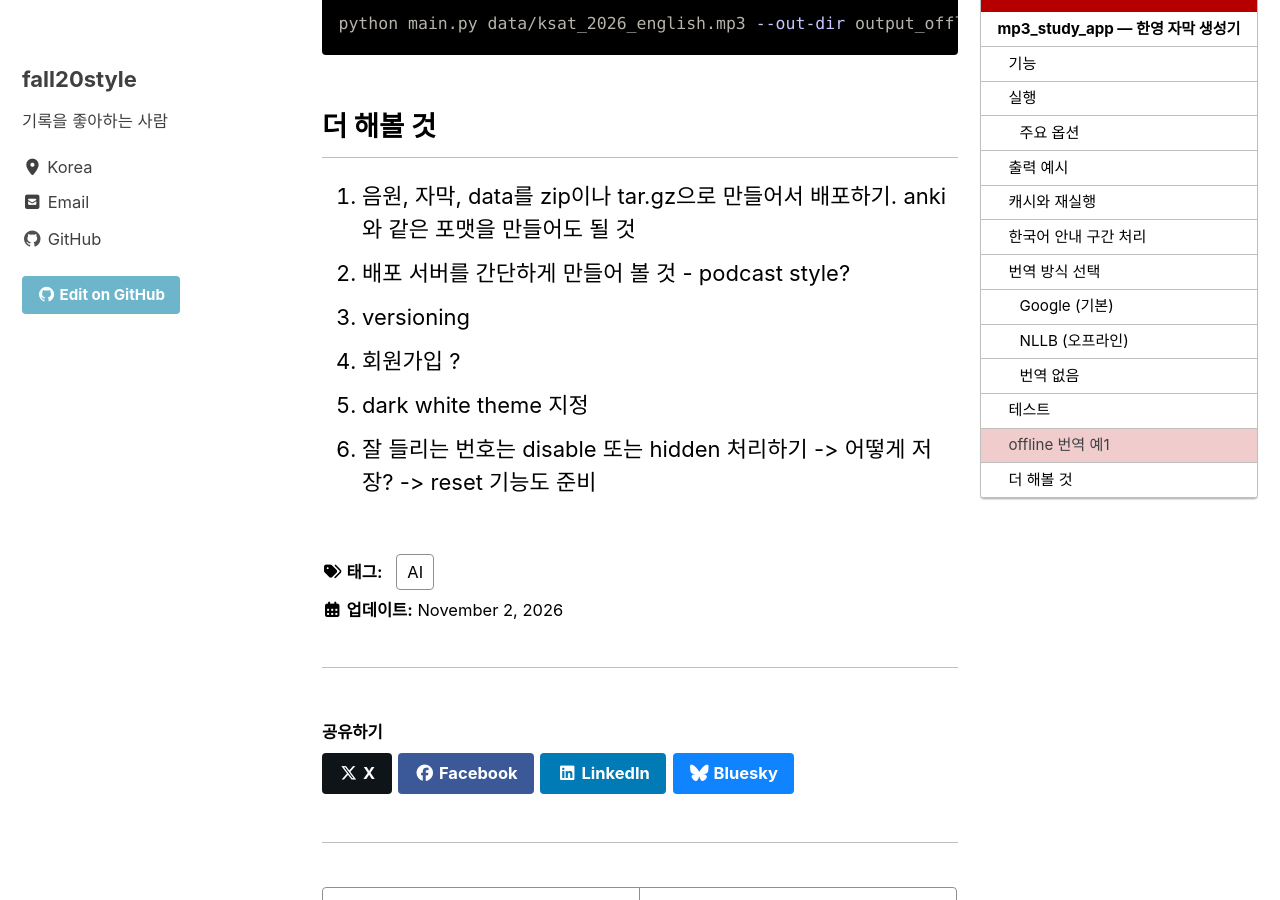
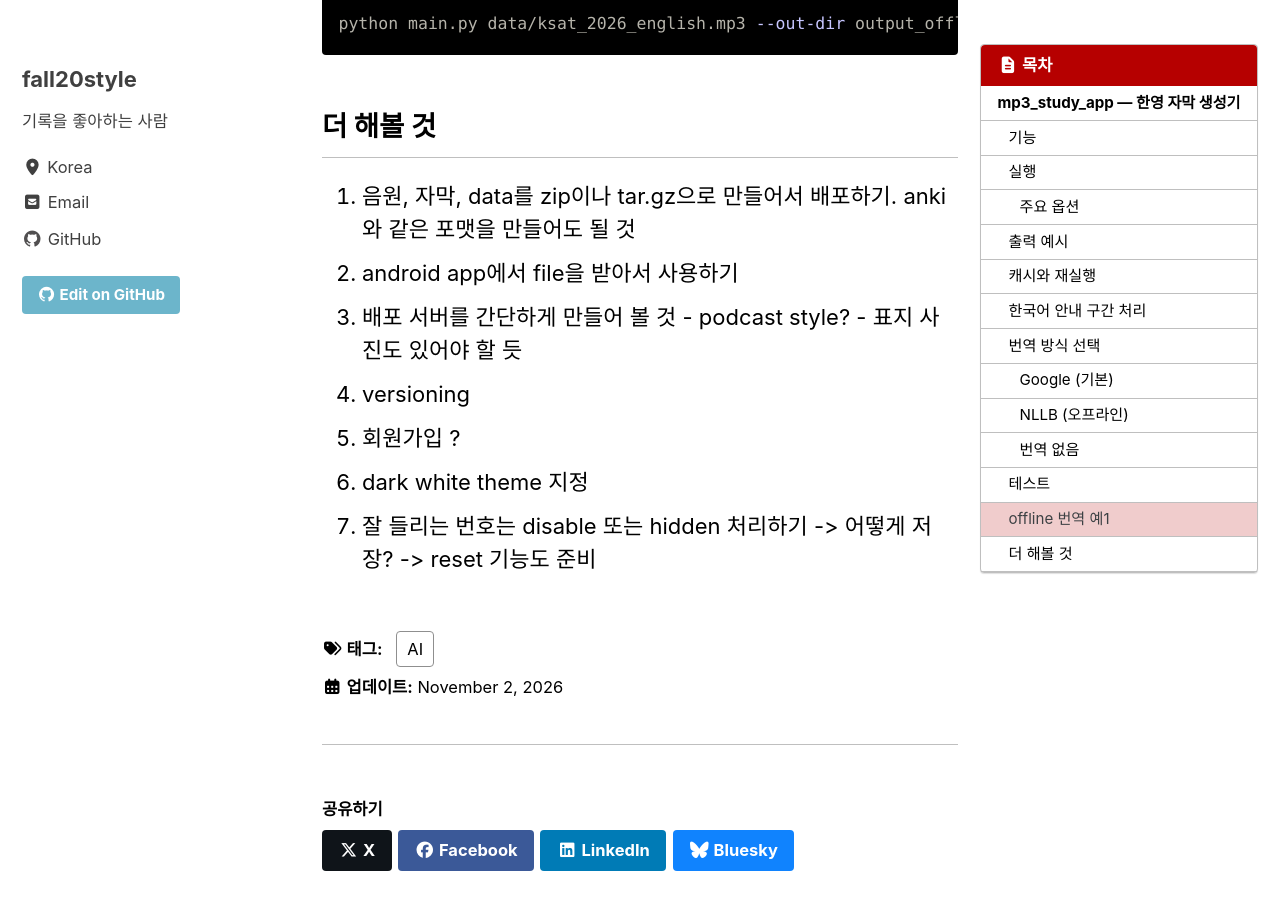
Before and after one commit to fall20style/fall20style.github.io, a Jekyll site: the page built from _posts/2026-11-02-mp3-ai-app.md, in a window 1280 px wide and 900 px high, scrolled down 7052 px. Built offline with Jekyll 4.4.1, drawn with Linux system fonts in a browser that asks for light colours; cached includes are drawn as plain includes.

Commit message:
Update 2026-11-02-mp3-ai-app.md

```diff
--- a/_posts/2026-11-02-mp3-ai-app.md
+++ b/_posts/2026-11-02-mp3-ai-app.md
@@ -222,8 +222,9 @@ python main.py data/ksat_2026_english.mp3 --out-dir output_offline2 --formats sr
 
 ## 더 해볼 것
 1. 음원, 자막, data를 zip이나 tar.gz으로 만들어서 배포하기. anki와 같은 포맷을 만들어도 될 것
-2. 배포 서버를 간단하게 만들어 볼 것 - podcast style?
-3. versioning
-4. 회원가입 ?
-5. dark white theme 지정
-6. 잘 들리는 번호는 disable 또는 hidden 처리하기 -> 어떻게 저장? -> reset 기능도 준비
+2. android app에서 file을 받아서 사용하기
+3. 배포 서버를 간단하게 만들어 볼 것 - podcast style? - 표지 사진도 있어야 할 듯
+4. versioning
+5. 회원가입 ?
+6. dark white theme 지정
+7. 잘 들리는 번호는 disable 또는 hidden 처리하기 -> 어떻게 저장? -> reset 기능도 준비
```
